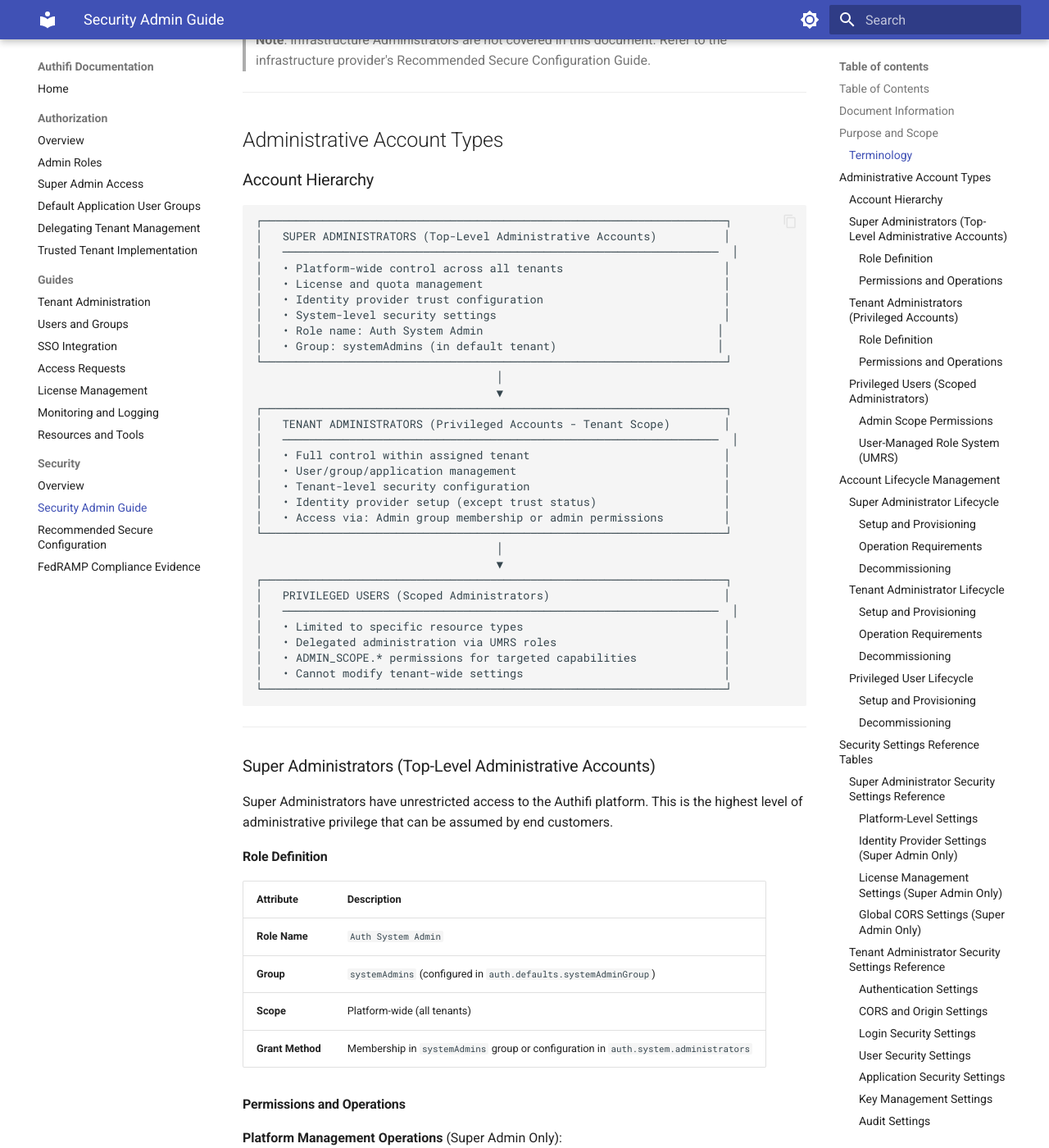
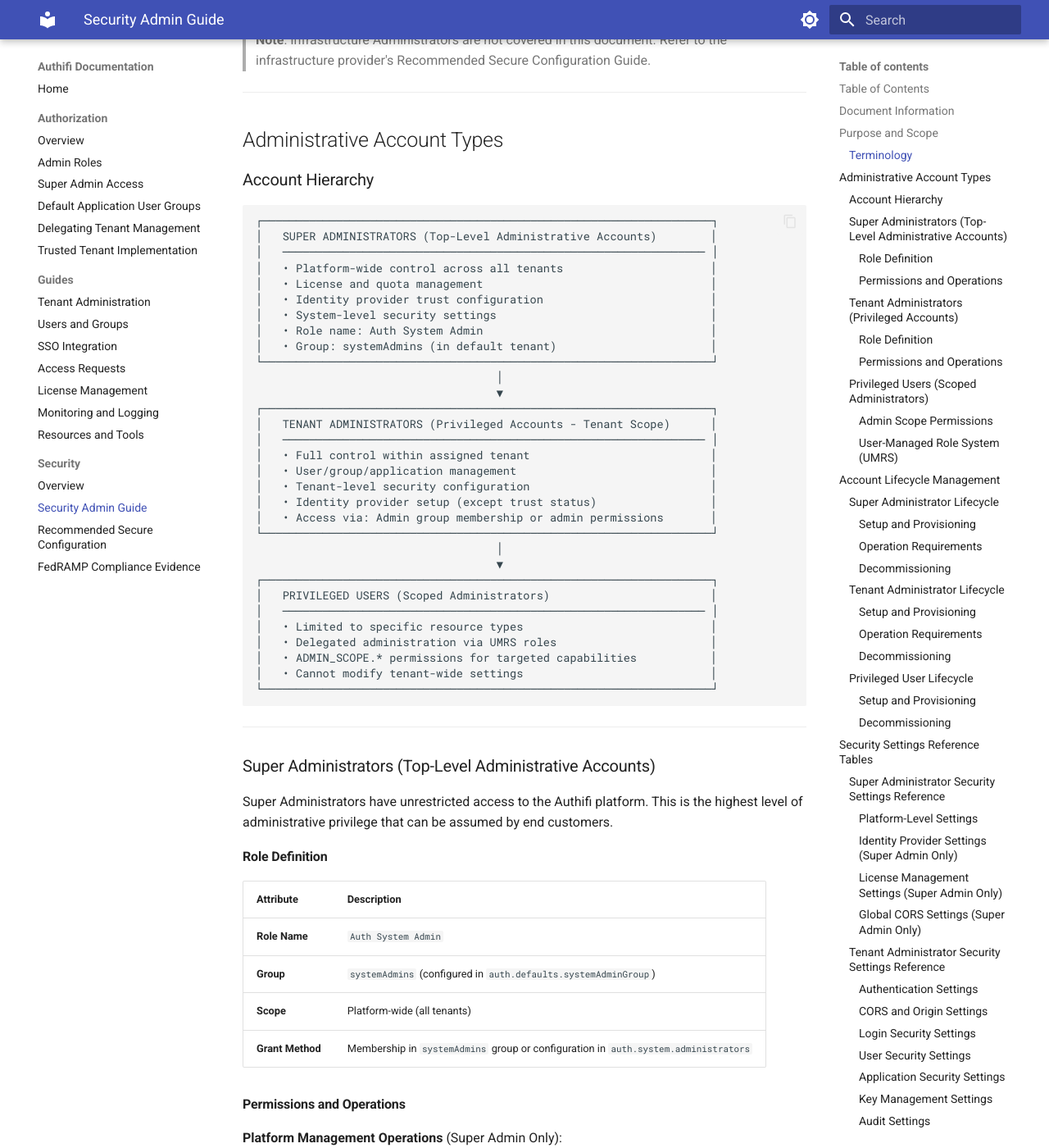
Before and after one commit to AxleResearch/authifi-docs, an MkDocs documentation site: the page built from docs/security/security-admin-guide.md, in a window 1280 px wide and 1400 px high, scrolled down 2361 px. Shown: the whole window at 82% size. Built offline with MkDocs 1.6.1 and Material for MkDocs 9.7.7, drawn with Linux system fonts in a browser that asks for light colours.

````diff
--- a/docs/security/security-admin-guide.md
+++ b/docs/security/security-admin-guide.md
@@ -76,37 +76,37 @@ The guide covers any user profile with elevated permissions and action privilege
 ### Account Hierarchy
 
 ```
-┌─────────────────────────────────────────────────────────────────────┐
-│   SUPER ADMINISTRATORS (Top-Level Administrative Accounts)          │
-│   ─────────────────────────────────────────────────────────────────  │
-│   • Platform-wide control across all tenants                        │
-│   • License and quota management                                    │
-│   • Identity provider trust configuration                           │
-│   • System-level security settings                                  │
-│   • Role name: Auth System Admin                                   │
-│   • Group: systemAdmins (in default tenant)                        │
-└─────────────────────────────────────────────────────────────────────┘
+┌───────────────────────────────────────────────────────────────────┐
+│   SUPER ADMINISTRATORS (Top-Level Administrative Accounts)        │
+│   ─────────────────────────────────────────────────────────────── │
+│   • Platform-wide control across all tenants                      │
+│   • License and quota management                                  │
+│   • Identity provider trust configuration                         │
+│   • System-level security settings                                │
+│   • Role name: Auth System Admin                                  │
+│   • Group: systemAdmins (in default tenant)                       │
+└───────────────────────────────────────────────────────────────────┘
                                     │
                                     ▼
-┌─────────────────────────────────────────────────────────────────────┐
-│   TENANT ADMINISTRATORS (Privileged Accounts - Tenant Scope)        │
-│   ─────────────────────────────────────────────────────────────────  │
-│   • Full control within assigned tenant                             │
-│   • User/group/application management                               │
-│   • Tenant-level security configuration                             │
-│   • Identity provider setup (except trust status)                   │
-│   • Access via: Admin group membership or admin permissions         │
-└─────────────────────────────────────────────────────────────────────┘
+┌───────────────────────────────────────────────────────────────────┐
+│   TENANT ADMINISTRATORS (Privileged Accounts - Tenant Scope)      │
+│   ─────────────────────────────────────────────────────────────── │
+│   • Full control within assigned tenant                           │
+│   • User/group/application management                             │
+│   • Tenant-level security configuration                           │
+│   • Identity provider setup (except trust status)                 │
+│   • Access via: Admin group membership or admin permissions       │
+└───────────────────────────────────────────────────────────────────┘
                                     │
                                     ▼
-┌─────────────────────────────────────────────────────────────────────┐
-│   PRIVILEGED USERS (Scoped Administrators)                          │
-│   ─────────────────────────────────────────────────────────────────  │
-│   • Limited to specific resource types                              │
-│   • Delegated administration via UMRS roles                         │
-│   • ADMIN_SCOPE.* permissions for targeted capabilities             │
-│   • Cannot modify tenant-wide settings                              │
-└─────────────────────────────────────────────────────────────────────┘
+┌───────────────────────────────────────────────────────────────────┐
+│   PRIVILEGED USERS (Scoped Administrators)                        │
+│   ─────────────────────────────────────────────────────────────── │
+│   • Limited to specific resource types                            │
+│   • Delegated administration via UMRS roles                       │
+│   • ADMIN_SCOPE.* permissions for targeted capabilities           │
+│   • Cannot modify tenant-wide settings                            │
+└───────────────────────────────────────────────────────────────────┘
 ```
 
 ---
````
